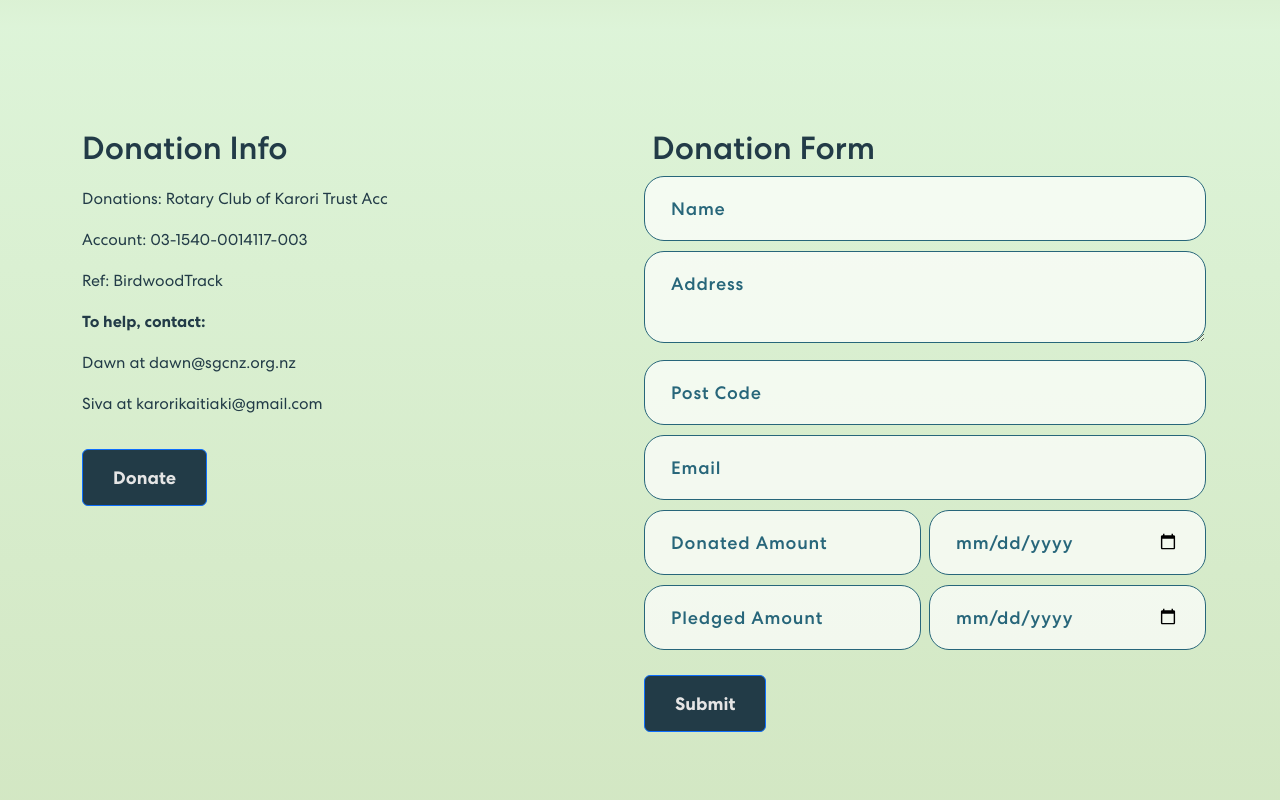
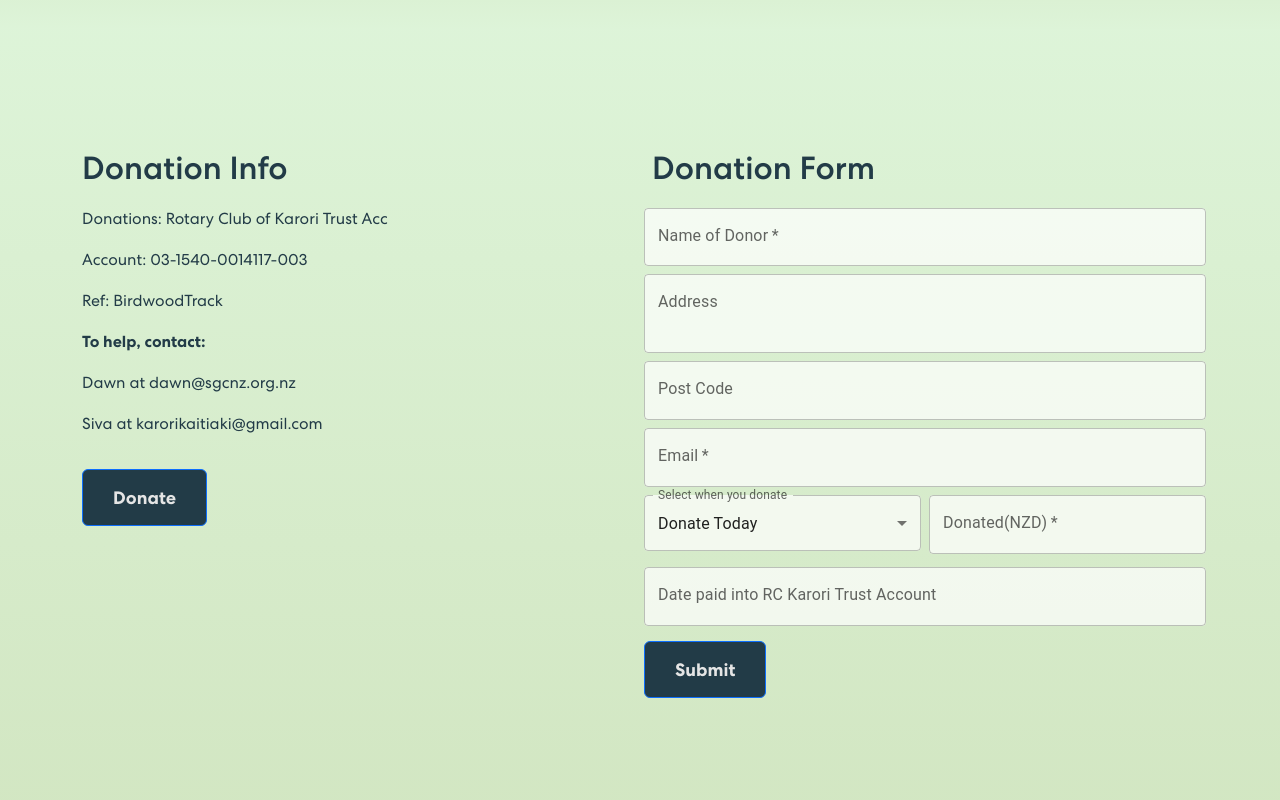
Before and after one commit to Willa2023/birdwood-donation, a React (Create React App) app: page / in a window 1280 px wide. Shown: the part 1900-2700 px from the top of the page. Built offline with nearby package versions, Linux system fonts and the light colour scheme.

Commit message:
update donate form with mui

```diff
--- a/package.json
+++ b/package.json
@@ -7,10 +7,12 @@
     "@emotion/styled": "^11.13.0",
     "@mui/material": "^5.16.7",
     "@mui/styled-engine": "^5.16.6",
+    "@mui/x-date-pickers": "^7.15.0",
     "@testing-library/jest-dom": "^5.17.0",
     "@testing-library/react": "^13.4.0",
     "@testing-library/user-event": "^13.5.0",
     "bootstrap": "^5.3.3",
+    "dayjs": "^1.11.13",
     "react": "^18.3.1",
     "react-bootstrap": "^2.10.4",
     "react-bootstrap-icons": "^1.11.4",
--- a/src/App.css
+++ b/src/App.css
@@ -2,16 +2,16 @@
 @font-face {
   font-family: Centra;
   src: url('./assets/font/CentraNo2-Bold.ttf');
-  font-weight:700;
+  font-weight: 700;
 }
 @font-face {
   font-family: Centra;
-  src:url('./assets/font/CentraNo2-Medium.ttf');
+  src: url('./assets/font/CentraNo2-Medium.ttf');
   font-weight: 500;
 }
 @font-face {
   font-family: Centra;
-  src:url('./assets/font/CentraNo2-Book.ttf');
+  src: url('./assets/font/CentraNo2-Book.ttf');
   font-weight: 400;
 }
 
@@ -23,7 +23,7 @@
 }
 
 html {
-  scroll-behavior:smooth;
+  scroll-behavior: smooth;
   scroll-padding-top: 75px;
 }
 
@@ -32,21 +32,30 @@ body {
   overflow-x: hidden;
   position: relative;
   background-color: #fff !important;
-  color:#121212 !important;
+  color: #121212 !important;
   font-family: 'Centra', sans-serif !important;
 }
 
-h1, h2, h3, h4, h5, h6 {
-  margin:0;
-  padding:0;
-  line-height:normal;
-}
-
-p, a, li, button, ul {
+h1,
+h2,
+h3,
+h4,
+h5,
+h6 {
   margin: 0;
   padding: 0;
   line-height: normal;
-  text-decoration:none;
+}
+
+p,
+a,
+li,
+button,
+ul {
+  margin: 0;
+  padding: 0;
+  line-height: normal;
+  text-decoration: none;
 }
 
 a:hover {
@@ -55,7 +64,7 @@ a:hover {
 
 img {
   width: 100%;
-  height:auto;
+  height: auto;
 }
 
 button {
@@ -63,11 +72,13 @@ button {
   background-color: transparent;
 }
 
-input:focus, textarea:focus, select:focus {
-  outline:none;
+input:focus,
+textarea:focus,
+select:focus {
+  outline: none;
 }
 
-@media (min-width:1700px) {
+@media (min-width: 1700px) {
   main .container {
     max-width: 100%;
     padding: 0 150px;
@@ -84,34 +95,37 @@ p.danger {
 
 /* NavBar CSS */
 nav.navbar {
-  padding:18px 0;
+  padding: 18px 0;
   position: fixed;
   width: 100%;
-  z-index:1000;
+  z-index: 1000;
   transition: 0.4s ease-in-out;
 }
 nav.navbar.scrolled {
-  padding:10px 0;
+  padding: 10px 0;
   background-color: #dae8d3;
-  background: linear-gradient(0.21deg, rgb(62, 118, 67) -10.91%, rgb(135, 162, 125) 131.58%);
-
+  background: linear-gradient(
+    0.21deg,
+    rgb(62, 118, 67) -10.91%,
+    rgb(135, 162, 125) 131.58%
+  );
 }
 nav.navbar a.navbar-brand {
   color: #fff;
   text-align: center;
-  width:10%;
+  width: 10%;
 }
 nav.navbar .navbar-nav .nav-link.navbar-link {
   font-weight: 400;
-  color:#fff;
+  color: #fff;
   letter-spacing: 0.8px;
-  padding:0 25px;
+  padding: 0 25px;
   font-size: 18px;
-  opacity:0.9;
+  opacity: 0.9;
 }
 nav.navbar .navbar-nav a.nav-link.navbar-link:hover,
 nav.navbar .navbar-nav a.nav-link.navbar-link:active {
-  opacity:1;
+  opacity: 1;
 }
 span.navbar-text {
   display: flex;
@@ -119,12 +133,12 @@ span.navbar-text {
 }
 nav.navbar .navbar-toggler:active,
 nav.navbar .navbar-toggler:focus {
-  outline:none;
+  outline: none;
   box-shadow: none;
 }
 nav.navbar .navbar-toggler-icon {
-  width:24px;
-  height:17px;
+  width: 24px;
+  height: 17px;
   background-image: none;
   position: relative;
   border-bottom: 2px solid #fff;
@@ -137,17 +151,17 @@ nav.navbar .navbar-toggler-icon:focus {
 nav.navbar .navbar-toggler-icon:after {
   top: 8px;
 }
-nav.navbar .navbar-toggler[aria-expanded="true"] .navbar-toggler-icon:after {
+nav.navbar .navbar-toggler[aria-expanded='true'] .navbar-toggler-icon:after {
   transform: rotate(45deg);
   background-color: #fff;
   height: 2px;
 }
-nav.navbar .navbar-toggler[aria-expanded="true"] .navbar-toggler-icon:before {
+nav.navbar .navbar-toggler[aria-expanded='true'] .navbar-toggler-icon:before {
   transform: translateY(8px) rotate(-45deg);
   background-color: #fff;
   height: 2px;
 }
-nav.navbar .navbar-toggler[aria-expanded="true"] .navbar-toggler-icon {
+nav.navbar .navbar-toggler[aria-expanded='true'] .navbar-toggler-icon {
   border-color: transparent;
 }
 
@@ -157,14 +171,18 @@ nav.navbar .navbar-toggler[aria-expanded="true"] .navbar-toggler-icon {
   padding: 200px 0 300px 0;
   background-image: url('./assets/img/banner-bg.jpg');
   background-position: top center;
-  background-size:cover;
+  background-size: cover;
   background-position: no-repeat;
 }
 .banner .tagline {
   font-weight: 700;
   letter-spacing: 0.8px;
   padding: 8px 10px;
-  background: linear-gradient(90.21deg, rgba(31, 68, 26, 0.8) -5.91%, rgba(26, 29, 17, 0.5) 111.58%);
+  background: linear-gradient(
+    90.21deg,
+    rgba(31, 68, 26, 0.8) -5.91%,
+    rgba(26, 29, 17, 0.5) 111.58%
+  );
   font-size: 28px;
   color: #eee;
   margin-bottom: 16px;
@@ -174,8 +192,8 @@ nav.navbar .navbar-toggler[aria-expanded="true"] .navbar-toggler-icon {
   color: #fff;
   font-size: 16px;
   letter-spacing: 0.8px;
-  line-height:1.5em;
-  width:100%;
+  line-height: 1.5em;
+  width: 100%;
   text-align: justify;
 }
 .banner button {
@@ -204,8 +222,12 @@ nav.navbar .navbar-toggler[aria-expanded="true"] .navbar-toggler-icon {
 /* About CSS */
 .about {
   background-color: #dae8d3;
-  padding:100px 0 100px 0;
-  background: linear-gradient(0.21deg, rgba(204, 226, 185, 0.9) -10.91%, rgba(155, 233, 151, 0.3) 131.58%);
+  padding: 100px 0 100px 0;
+  background: linear-gradient(
+    0.21deg,
+    rgba(204, 226, 185, 0.9) -10.91%,
+    rgba(155, 233, 151, 0.3) 131.58%
+  );
 }
 .about h2 {
   font-size: 32px;
@@ -215,8 +237,8 @@ nav.navbar .navbar-toggler[aria-expanded="true"] .navbar-toggler-icon {
 }
 .about p {
   font-size: 16px;
-  line-height:1.5em;
-  width:100%;
+  line-height: 1.5em;
+  width: 100%;
   text-align: justify;
 }
 .about .imgContainer {
@@ -236,7 +258,11 @@ nav.navbar .navbar-toggler[aria-expanded="true"] .navbar-toggler-icon {
 .supporters {
   display: flex;
   background-color: #dae8d3;
-  background: linear-gradient(180.21deg, rgba(204, 226, 185, 0.9) -10.91%, rgba(155, 233, 151, 0.3) 131.58%);
+  background: linear-gradient(
+    180.21deg,
+    rgba(204, 226, 185, 0.9) -10.91%,
+    rgba(155, 233, 151, 0.3) 131.58%
+  );
 }
 .supporters h2 {
   font-size: 32px;
@@ -246,8 +272,8 @@ nav.navbar .navbar-toggler[aria-expanded="true"] .navbar-toggler-icon {
 }
 .supporters p {
   font-size: 22px;
-  line-height:1.5em;
-  width:100%;
+  line-height: 1.5em;
+  width: 100%;
   text-align: justify;
 }
 .supporterContent {
@@ -270,14 +296,17 @@ nav.navbar .navbar-toggler[aria-expanded="true"] .navbar-toggler-icon {
   transform-origin: center;
 }
 
-
 /* Donate CSS */
 .donate {
   background-color: #dae8d3;
-  padding:100px 0 100px 0;
-  background: linear-gradient(0.21deg, rgba(204, 226, 185, 0.9) -10.91%, rgba(155, 233, 151, 0.3) 131.58%);
+  padding: 100px 0 100px 0;
+  background: linear-gradient(
+    0.21deg,
+    rgba(204, 226, 185, 0.9) -10.91%,
+    rgba(155, 233, 151, 0.3) 131.58%
+  );
 }
-.donate button {
+.donate .donate-info button {
   font-weight: 700;
   color: #e5e5e5 !important;
   background-color: #223b47;
@@ -286,23 +315,60 @@ nav.navbar .navbar-toggler[aria-expanded="true"] .navbar-toggler-icon {
   margin: 15px 0 15px 0;
   transition: 0.3s ease-in-out;
 }
-.donate .donate-info h2 {
+.donate .donate-info h2,
+.donate .donate-form h2 {
   font-size: 32px;
   font-weight: 500;
   color: #223b47;
+  margin: 20px 0;
 }
 .donate .donate-info p {
   color: #223b47;
   margin: 20px 0;
 }
-.donate .donate-form h2 {
-  font-size: 32px;
+.donate .donate-form form input,
+.donate .donate-form form textarea {
+  width: 100%;
+  color: #27667a;
   font-weight: 500;
+  font-size: 18px;
+  letter-spacing: 0.8px;
+  transition: 0.3s ease-in-out;
+  -webkit-text-fill-color: #27667a !important;
+}
+.donate .donate-form .submit-donate-form {
+  font-weight: 700;
+  color: #e5e5e5 !important;
+  background-color: #223b47;
+  padding: 14px 30px;
+  font-size: 18px;
+  margin: 15px 0 15px 0;
+  transition: 0.3s ease-in-out;
+}
+
+/* Contact CSS */
+.contact {
+  background-color: #dae8d3;
+  padding: 20px 0 100px 0;
+  background: linear-gradient(
+    180.21deg,
+    rgba(204, 226, 185, 0.9) -10.91%,
+    rgba(155, 233, 151, 0.3) 131.58%
+  );
+}
+.contact img {
+  width: 80%;
+}
+.contact h2 {
+  font-size: 45px;
+  font-weight: 700;
+  margin-bottom: 30px;
   color: #223b47;
 }
-.donate .donate-form form input,.donate .donate-form form textarea {
-  width:100%;
-  color:#27667a;
+.contact form input,
+.contact form textarea {
+  width: 100%;
+  color: #27667a;
   background: rgba(255, 255, 255, 0.7);
   border: 1px solid rgba(39, 102, 122);
   border-radius: 20px;
@@ -314,46 +380,19 @@ nav.navbar .navbar-toggler[aria-expanded="true"] .navbar-toggler-icon {
   transition: 0.3s ease-in-out;
   -webkit-text-fill-color: #27667a !important;
 }
-
-/* Contact CSS */
-.contact {
-  background-color: #dae8d3;
-  padding:20px 0 100px 0;
-  background: linear-gradient(180.21deg, rgba(204, 226, 185, 0.9) -10.91%, rgba(155, 233, 151, 0.3) 131.58%);
+.contact form input:focus,
+.contact form textarea:focus {
+  background: rgba(255, 255, 255, 1);
+  color: #27667a;
 }
-.contact img {
-  width:80%;
-}
-.contact h2 {
-  font-size:45px;
-  font-weight: 700;
-  margin-bottom: 30px;
-  color: #223b47;
-}
-.contact form input, .contact form textarea {
-  width:100%;
-  color:#27667a;
-  background: rgba(255, 255, 255, 0.7);
-  border: 1px solid rgba(39, 102, 122);
-  border-radius: 20px;
-  margin: 0 0 10px 0;
-  padding: 18px 26px;
-  font-weight: 500;
-  font-size: 18px;
-  letter-spacing: 0.8px;
-  transition: 0.3s ease-in-out;
-  -webkit-text-fill-color: #27667a !important;
-}
-.contact form input:focus, .contact form textarea:focus {
-  background: rgba(255, 255, 255, 1);
-  color:#27667a;
-}
-.contact form input::placeholder, .contact form textarea::placeholder {
+.contact form input::placeholder,
+.contact form textarea::placeholder {
   font-size: 18px;
   font-weight: 400;
 }
-.contact form input:focus::placeholder, .contact form textarea:focus::placeholder {
-  color:#121212;
+.contact form input:focus::placeholder,
+.contact form textarea:focus::placeholder {
+  color: #121212;
   opacity: 0.6;
 }
 .contact form button {
@@ -371,17 +410,17 @@ nav.navbar .navbar-toggler[aria-expanded="true"] .navbar-toggler-icon {
   color: #c1d8de;
 }
 .contact form button:hover {
-  color:#fff;
+  color: #fff;
 }
 .contact form button::before {
-  content: "";
+  content: '';
   background: #dad3d3;
-  width:0;
-  height:100%;
+  width: 0;
+  height: 100%;
   position: absolute;
-  top:0;
-  left:0;
-  z-index:0;
+  top: 0;
+  left: 0;
+  z-index: 0;
   transition: 0.3s ease-in-out;
 }
 .contact form p {
@@ -391,7 +430,11 @@ nav.navbar .navbar-toggler[aria-expanded="true"] .navbar-toggler-icon {
 /* Footer CSS */
 .footer {
   background: #dae8d3;
-  background: linear-gradient(0.21deg, rgba(204, 226, 185, 0.9) -10.91%, rgba(155, 233, 151, 0.3) 131.58%);
+  background: linear-gradient(
+    0.21deg,
+    rgba(204, 226, 185, 0.9) -10.91%,
+    rgba(155, 233, 151, 0.3) 131.58%
+  );
   /* background: linear-gradient(180.21deg, rgba(185, 210, 226, 0.9) -10.91%, rgba(66, 63, 83, 0.3) 131.58%); */
   padding: 0 0 50px 0;
 }
@@ -400,13 +443,6 @@ nav.navbar .navbar-toggler[aria-expanded="true"] .navbar-toggler-icon {
   font-size: 16px;
   color: #223b47;
 }
-
-
-
-
-
-
-
 
 /* Original CSS from Create React App */
 .App {
--- a/src/Components/Donate.js
+++ b/src/Components/Donate.js
@@ -2,6 +2,10 @@ import { Container, Row, Col, Button } from 'react-bootstrap';
 import DonateForm from "./DonateForm";
 
 const Donate = () => {
+  const handleDonateClick = ()=>{
+    window.location.href='https://buy.stripe.com/test_aEU7t87Eb6G938kfYY';
+  }
+
 
   return (
     <section className="donate" id="donate">
@@ -15,7 +19,7 @@ const Donate = () => {
               <p><strong>To help, contact:</strong></p>
               <p>Dawn at dawn@sgcnz.org.nz</p>
               <p>Siva at karorikaitiaki@gmail.com</p>
-              <Button variant="primary">Donate</Button>
+              <Button variant="primary" onClick={handleDonateClick}>Donate</Button>
             </Col>
             <DonateForm />
         </Row>
--- a/src/Components/DonateForm.js
+++ b/src/Components/DonateForm.js
@@ -1,8 +1,25 @@
-import { useState } from "react";
+import { useState } from 'react';
 import { Row, Col, Button } from 'react-bootstrap';
-import { handleFormSubmit } from "../utils/formUtils";
+import { handleFormSubmit } from '../utils/formUtils';
+import { TextField, MenuItem } from '@mui/material';
+import { DemoContainer } from '@mui/x-date-pickers/internals/demo';
+import { AdapterDayjs } from '@mui/x-date-pickers/AdapterDayjs';
+import { LocalizationProvider } from '@mui/x-date-pickers/LocalizationProvider';
+import { DatePicker } from '@mui/x-date-pickers/DatePicker';
 
+const currencies = [
+  {
+    value: 'Donated',
+    label: 'Donate Today',
+  },
+  {
+    value: 'Pledged',
+    label: 'Donate Later',
+  },
+];
 const DonateForm = () => {
+  const [donateTime, setDonateTime] = useState('Donated');
+
   const formInitialDetails = {
     name: '',
     address: '',
@@ -12,7 +29,7 @@ const DonateForm = () => {
     donatedDate: '',
     pledgedAmount: '',
     pledgedDate: '',
-    }
+  };
 
   const [formDetails, setFormDetails] = useState(formInitialDetails);
   const [buttonText, setButtonText] = useState('Submit');
@@ -23,7 +40,17 @@ const DonateForm = () => {
       ...formDetails,
       [key]: value,
     });
+  };
+
+  const handleAmountChange = (key, value) => {
+    const inputAmount = parseInt(value, 10);
+    if (inputAmount < 1 || isNaN(inputAmount)) {
+      alert('Please enter a valid amount greater than 0.');
+      onFormUpdate(key, 1);
+    } else {
+      onFormUpdate(key, inputAmount);
     }
+  };
 
   const handleSubmit = async (e) => {
     e.preventDefault();
@@ -36,7 +63,7 @@ const DonateForm = () => {
       formInitialDetails
     );
     setFormDetails(formInitialDetails);
-    }
+  };
 
   return (
     <>
@@ -44,6 +71,179 @@ const DonateForm = () => {
         <h2>Donation Form</h2>
         <form onSubmit={handleSubmit}>
           <Row>
+            <Col sm={12} className="px-1">
+              <TextField
+                required
+                fullWidth
+                id="outlined-required"
+                label="Name of Donor"
+                sx={{
+                  mb: 1,
+                  backgroundColor: 'rgba(255, 255, 255, 0.7)',
+                  borderRadius: '4px',
+                }}
+                onChange={(e) => onFormUpdate('name', e.target.value)}
+              />
+            </Col>
+            <Col sm={12} className="px-1">
+              <TextField
+                fullWidth
+                id="outlined-multiline-static"
+                label="Address"
+                multiline
+                rows={2}
+                sx={{
+                  mb: 1,
+                  backgroundColor: 'rgba(255, 255, 255, 0.7)',
+                  borderRadius: '4px',
+                }}
+                onChange={(e) => onFormUpdate('address', e.target.value)}
+              />
+            </Col>
+            <Col sm={12} className="px-1">
+              <TextField
+                fullWidth
+                id="outlined-required"
+                label="Post Code"
+                sx={{
+                  mb: 1,
+                  backgroundColor: 'rgba(255, 255, 255, 0.7)',
+                  borderRadius: '4px',
+                }}
+                onChange={(e) => onFormUpdate('postcode', e.target.value)}
+              />
+            </Col>
+            <Col sm={12} className="px-1">
+              <TextField
+                fullWidth
+                required
+                id="outlined-required"
+                label="Email"
+                sx={{
+                  mb: 1,
+                  backgroundColor: 'rgba(255, 255, 255, 0.7)',
+                  borderRadius: '4px',
+                }}
+                onChange={(e) => onFormUpdate('email', e.target.value)}
+              />
+            </Col>
+            <Col sm={6} className="px-1">
+              <TextField
+                fullWidth
+                id="outlined-select-currency"
+                select
+                label="Select when you donate"
+                value={donateTime}
+                onChange={(e) => setDonateTime(e.target.value)}
+                sx={{
+                  mb: 1,
+                  backgroundColor: 'rgba(255, 255, 255, 0.7)',
+                  borderRadius: '4px',
+                }}
+              >
+                {currencies.map((option) => (
+                  <MenuItem key={option.value} value={option.value}>
+                    {option.label}
+                  </MenuItem>
+                ))}
+              </TextField>
+            </Col>
+
+            {donateTime === 'Donated' && (
+              <>
+                <Col sm={6} className="px-1">
+                  <TextField
+                    id="outlined-required"
+                    label="Donated(NZD)"
+                    fullWidth
+                    required
+                    type="number"
+                    inputProps={{ min: 1 }}
+                    sx={{
+                      backgroundColor: 'rgba(255, 255, 255, 0.7)',
+                      borderRadius: '4px',
+                    }}
+                    onChange={(e) =>
+                      handleAmountChange('donatedAmount', e.target.value)
+                    }
+                  />
+                </Col>
+                <Col sm={12} className="px-1">
+                  <LocalizationProvider dateAdapter={AdapterDayjs}>
+                    <DemoContainer components={['DatePicker']}>
+                      <DatePicker
+                        label="Date paid into RC Karori Trust Account"
+                        sx={{
+                          mb: 1,
+                          width: '100%',
+                          backgroundColor: 'rgba(255, 255, 255, 0.7)',
+                          borderRadius: '4px',
+                        }}
+                        onChange={(date) => onFormUpdate('donatedDate', date)}
+                      />
+                    </DemoContainer>
+                  </LocalizationProvider>
+                </Col>
+              </>
+            )}
+
+            {donateTime === 'Pledged' && (
+              <>
+                <Col sm={6} className="px-1">
+                  <TextField
+                    id="outlined-required"
+                    label="Pledged(NZD)"
+                    fullWidth
+                    required
+                    type="number"
+                    inputProps={{ min: 1 }}
+                    sx={{
+                      backgroundColor: 'rgba(255, 255, 255, 0.7)',
+                      borderRadius: '4px',
+                    }}
+                    onChange={(e) =>
+                      handleAmountChange('pledgedAmount', e.target.value)
+                    }
+                  />
+                </Col>
+                <></>
+                <Col sm={12} className="px-1">
+                  <LocalizationProvider dateAdapter={AdapterDayjs}>
+                    <DemoContainer fullWidth components={['DatePicker']}>
+                      <DatePicker
+                        label="Amount will be paid before: "
+                        sx={{
+                          mb: 1,
+                          width: '100%',
+                          backgroundColor: 'rgba(255, 255, 255, 0.7)',
+                          borderRadius: '4px',
+                        }}
+                        onChange={(date) => onFormUpdate('pledgedDate', date)}
+                      />
+                    </DemoContainer>
+                  </LocalizationProvider>
+                </Col>
+              </>
+            )}
+            <Col sm={12} className="px-1">
+              <Button
+                variant="primary"
+                type="submit"
+                className="submit-donate-form"
+              >
+                <span>{buttonText}</span>
+              </Button>
+            </Col>
+            {status.message && (
+              <Col>
+                <p className={status.success === false ? 'danger' : 'success'}>
+                  {status.message}
+                </p>
+              </Col>
+            )}
+          </Row>
+
+          {/* <Row>
                         <Col sm={12}  className='px-1'>
                             <input type="text" value={formDetails.name} placeholder="Name" onChange={(e)=> onFormUpdate('name', e.target.value)} />
                         </Col>
@@ -54,16 +254,16 @@ const DonateForm = () => {
                             <input type="number" value={formDetails.postcode} placeholder="Post Code" onChange={(e)=> onFormUpdate('postcode', e.target.value)} />
                         </Col>
                         <Col sm={12} className='px-1'>
-                            <input type="email" value={formDetails.email} placeholder="Email"  onChange={(e)=> onFormUpdate('email', e.target.value)} />
+                            <input required type="email" value={formDetails.email} placeholder="Email"  onChange={(e)=> onFormUpdate('email', e.target.value)} />
                         </Col>
                         <Col sm={6} className='px-1'>
-                          <input type="number" value={formDetails.donatedAmount} placeholder="Donated Amount"  onChange={(e)=> onFormUpdate('donatedAmount', e.target.value)} />
+                          <input type="number" value={formDetails.donatedAmount} placeholder="Donated Amount" min="1" onChange={(e)=> handleAmountChange('donatedAmount', e.target.value)} />
                         </Col>
                         <Col sm={6} className='px-1'>
                             <input type="date" value={formDetails.donatedDate} placeholder="Donated Date"  onChange={(e)=> onFormUpdate('donatedDate', e.target.value)} />
                         </Col>
                         <Col sm={6} className='px-1'>
-                            <input type="number" value={formDetails.pledgedAmount} placeholder="Pledged Amount"  onChange={(e)=> onFormUpdate('pledgedAmount', e.target.value)} />
+                            <input type="number" value={formDetails.pledgedAmount} placeholder="Pledged Amount" min="1" onChange={(e)=> handleAmountChange('pledgedAmount', e.target.value)} />
                         </Col>
                         <Col sm={6} className='px-1'>
                             <input type="date" value={formDetails.pledgedDate} placeholder="Pledged Date"  onChange={(e)=> onFormUpdate('pledgedDate', e.target.value)} />
@@ -77,11 +277,12 @@ const DonateForm = () => {
                                 <p className={status.success === false ? 'danger' : 'success'}>{status.message}</p>
                             </Col>
                         }
-                    </Row>
+                    </Row> */}
         </form>
+        {/* //You agree to receive email communication from us by submitting this form and understand that your contact information will be stored with us. */}
       </Col>
     </>
-    )
- }
+  );
+};
 
 export default DonateForm;
```
Also changed, not shown: 2 other files (tests, documents, lock files or other folders). Lines whose indentation alone changed are shown as unchanged.
